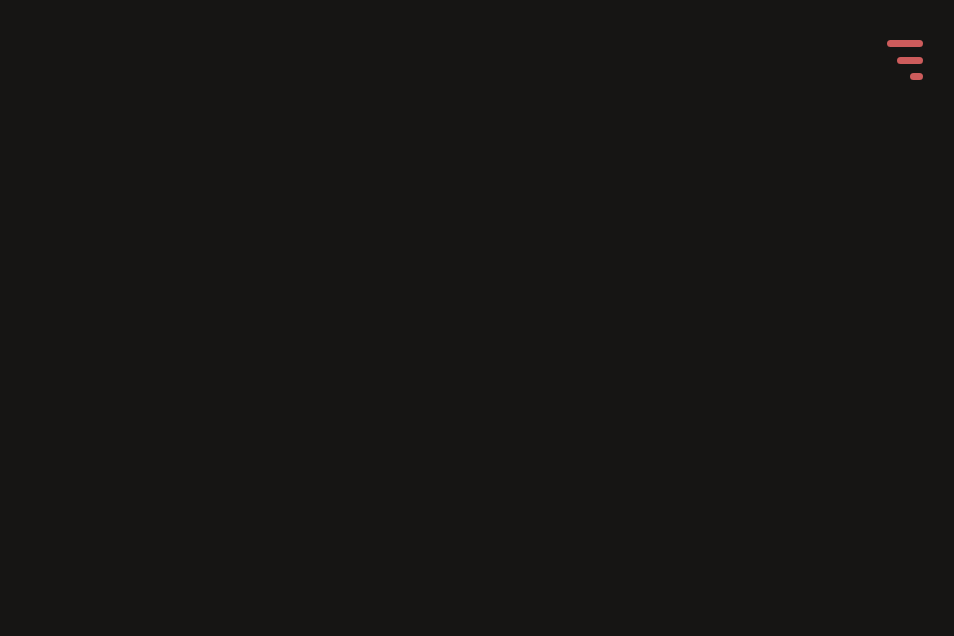
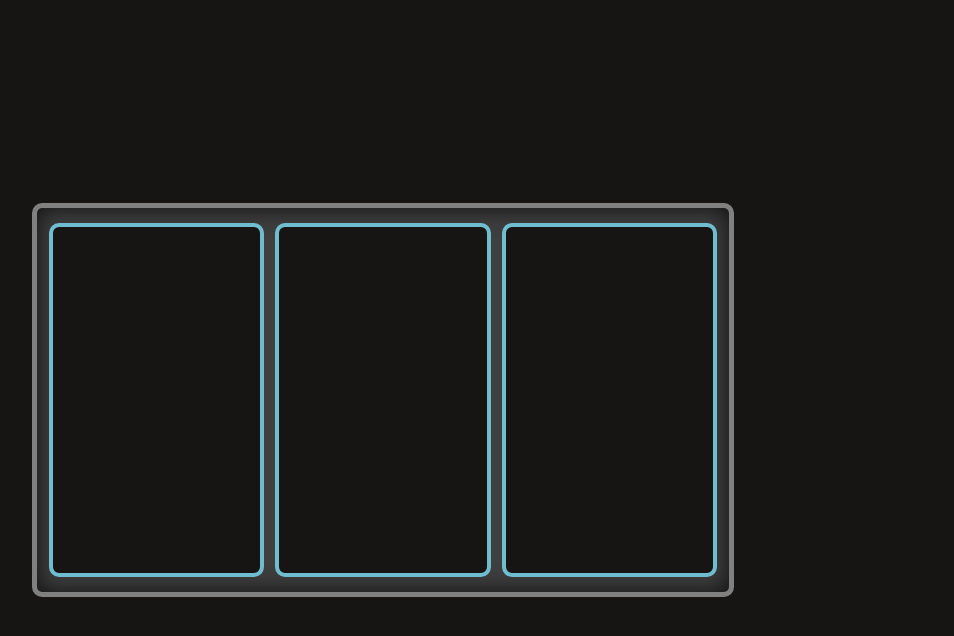
Before and after one commit to CamilleSylla/TheLabRepo, a React (Create React App) app: page / in a window 1280 px wide. Shown: the top 636 px of the page, without its empty margins (257-1211 px from the left). Built offline with nearby package versions, Linux system fonts and the light colour scheme; a web font is replaced by a local one.

Commit message:
added new card design

```diff
--- a/src/App.js
+++ b/src/App.js
@@ -8,11 +8,12 @@ import NeonBtn from './Component/Buttons/Neon/NeonBtn';
 import CurvedTextBtn from './Component/Buttons/CurvedTextBtn/CurvedTextBtn';
 import JumpBtn from './Component/Buttons/JumpBtn/JumpBtn';
 import Modern from './Component/Nav/ModernMenu/Modern';
+import NeonCards from './Component/PriceCard/Neon/NeonCards';
 
 function App() {
   return (
     <div className="App">
-      <Modern/>
+      <NeonCards/>
     </div>
   );
 }
--- /dev/null
+++ b/src/Component/PriceCard/Neon/NeonCards.js
@@ -0,0 +1,22 @@
+import React from "react";
+import "../../../Styles/PriceCards/NeonCards.scss";
+
+export default function NeonCards() {
+
+
+  return (
+    <div id="neoncards_container">
+      <div id="neoncards">
+          <div className="nCards">
+
+          </div>
+          <div className="nCards">
+
+          </div>
+          <div className="nCards">
+
+          </div>
+      </div>
+    </div>
+  );
+}
--- /dev/null
+++ b/src/Styles/PriceCards/NeonCards.scss
@@ -0,0 +1,54 @@
+#neoncards_container {
+    width: 60%;
+    height: 60%;
+    display: flex;
+    justify-content: center;
+    align-items: center;
+    #neoncards {
+        width: 90%;
+        height: 80%;
+        background-color:  rgb(63, 63, 63);
+        display: flex;
+        align-items: center;
+        justify-content: space-evenly;
+        border-radius: 10px;
+        border: 5px solid grey;
+        box-shadow: inset 0 0 25px  rgb(15, 15, 15);
+        .nCards {
+            height: 90%;
+            width: 30%;
+            background: #161514;
+            border-radius: 10px;
+            cursor: pointer;
+            transition: all ease .3s;
+            animation: borders linear infinite 6s;
+            &:hover {
+                transform-style: preserve-3d;
+                backface-visibility: hidden;
+                transform:  translateY(-50px)translateZ(100px);
+                box-shadow: 0 0 25px  rgb(73, 70, 70);
+                background: linear-gradient(#1E3A71, #2E2D4C);
+            }
+        }
+    }
+}
+@keyframes borders{
+    0%{
+        border: 4px solid #E53D8A;
+    }
+    25%{
+        border: 4px solid #96FAFC;
+    }
+    50%{
+        border: 4px solid #1E3A71;
+    }
+    75%{
+        border: 4px solid #06FDF1;
+    }
+    98%{
+        border: 4px solid #2E2D4C;
+    }
+    100%{
+        border: 4px solid #E53D8A;
+    }
+}
```
Also changed, not shown: 1 other file (tests, documents, lock files or other folders).
